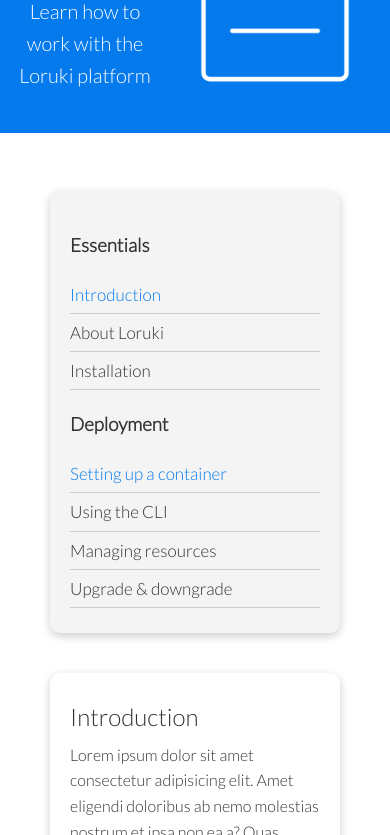
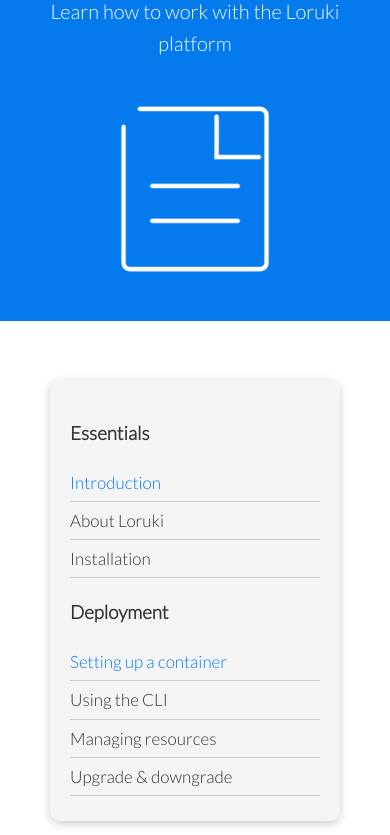
Before and after one commit to subhanshusingh1/hosting-demo-site, a plain HTML site: page docs.html in a window 390 px wide. Shown: the part 244-1079 px from the top of the page. Drawn offline with Linux system fonts and the light colour scheme.

Commit message:
tablet media query updated

```diff
--- a/css/style.css
+++ b/css/style.css
@@ -327,9 +327,12 @@ pre {
     .cli .grid,
     .cloud .grid,
     .features-main .grid,
+    .features-head .grid,
+    .features-sub-head .grid,
+    .docs-head .grid,
     .docs-main .grid {
-    grid-template-columns: 1fr;
-    grid-template-rows: 1fr;
+       grid-template-columns:1fr;
+       grid-template-rows:1fr;
     }
 
   .showcase {
```
Lines whose indentation alone changed are shown as unchanged.
